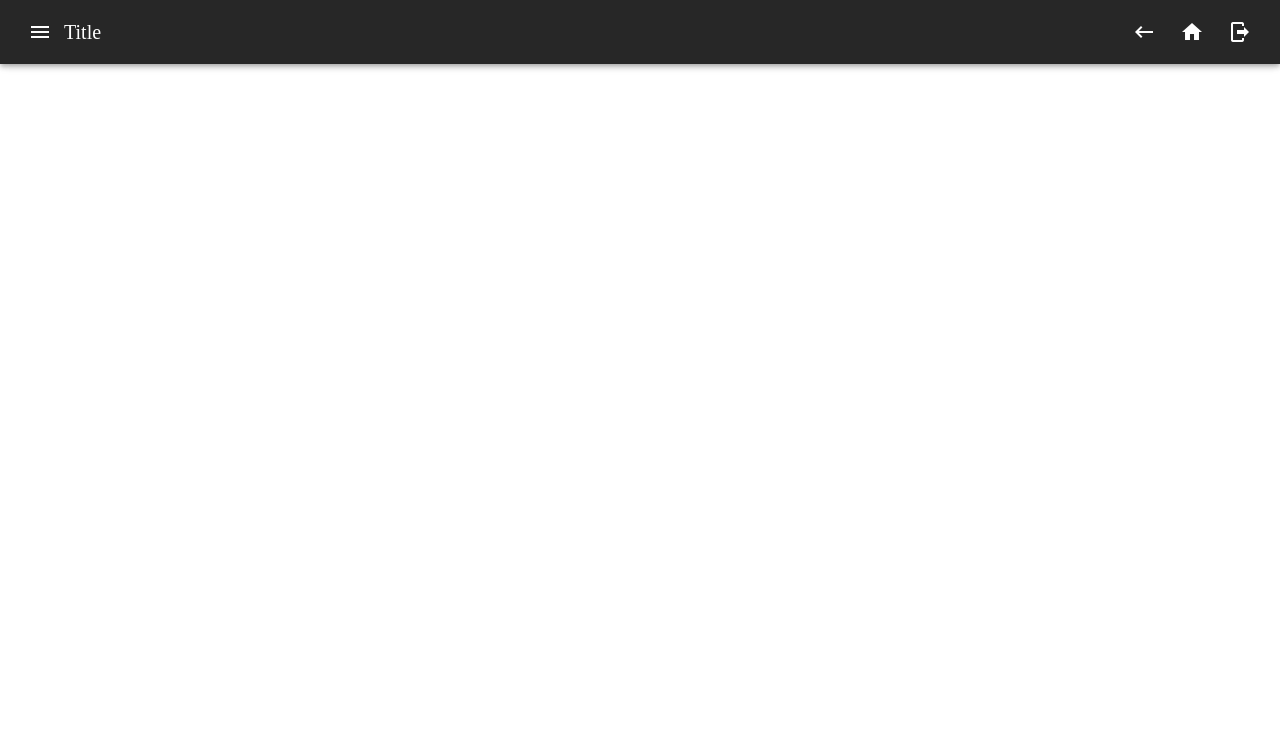
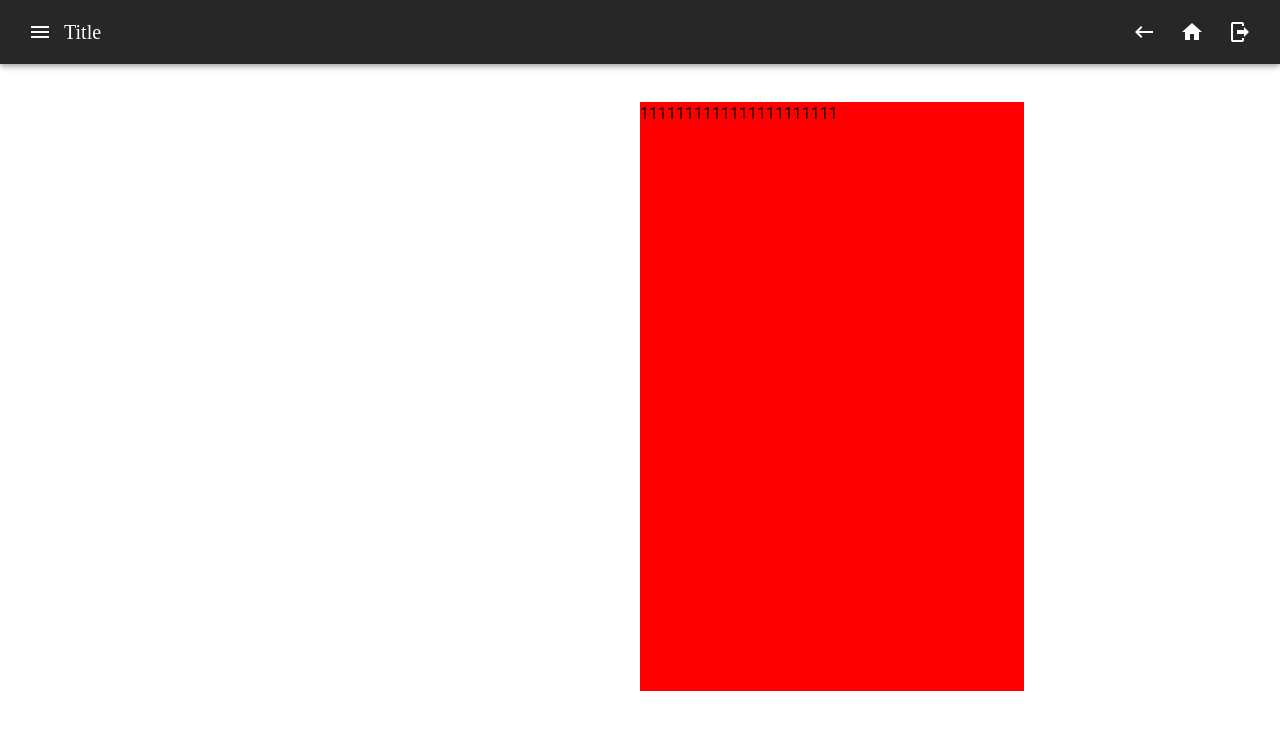
Before and after one commit to 2020SWChallenge-MoAI/app, a Vue app: page /reading in a window 1280 px wide. Shown: the top 730 px of the page. Built offline with nearby package versions, Linux system fonts and the light colour scheme; no server answers.

Commit message:
DB 연결 및 디자인 수정

```diff
--- /dev/null
+++ b/src/components/BookFrame.vue
@@ -0,0 +1,118 @@
+<template>
+    <div class="pageContainer">
+        <div v-for="article of articles" :style="setZindex(article)"
+        :key="article.id" :class="{pageClicked: article.clicked, cover: !article.clicked}" @click="pageClick(article.id)">
+            <figure class="front"> {{ article.text }} </figure>
+            <figure class="back">{{ article.text }}</figure>
+        </div>
+
+        {{ book.content }}
+    </div>
+</template>
+
+<script>
+import axios from 'axios';
+
+export default {
+    props: ['bookId'],
+    data() {
+        return {
+            articles: [
+                {id: 1, text:"1111111111111111111111", clicked: false,},
+                {id: 2, text:"2222222222222222222222", clicked: false,},
+                {id: 3, text:"3333333333333333333333", clicked: false,},
+                {id: 4, text:"4444444444444444444444", clicked: false,},
+            ],
+            book: {},
+        }
+    },
+    methods: {
+        pageClick(id) {
+            this.articles[id - 1].clicked = !this.articles[id - 1].clicked;
+            this.polling = setInterval(() => {
+                this.page1reset()
+                console.log('test')
+            }, 1000);
+        },
+        page1reset() {
+
+            clearInterval(this.polling)
+        },
+        setZindex(article) {
+            if(article.clicked) {
+                return {zIndex: article.id};
+            } else {
+                return {zIndex: 100 - article.id};
+            }
+        }
+    },
+    created() {
+        console.log(this.bookId)
+        axios
+            .get('/api/books/'+this.bookId, {
+            })
+            .then(res => {
+                this.book = res.data;
+            })
+            .catch(err => {
+                console.log(err)
+            })
+    }
+}
+</script>
+
+<style scope>
+.pageContainer {
+  width: 50%;
+  height: 80%;
+  position:relative;
+  perspective: 2000px;
+  margin-left: 50%;
+  margin-top: 3%;
+}
+
+.cover {
+  width: 60%;
+  height: 100%;
+  position: absolute;
+  background-color: #34b58c;
+  transform: rotateY(0deg);
+  transform-style: preserve-3d;
+  transform-origin: left;
+  transition: all 1s ease-in;
+}
+
+.pageClicked {
+  width: 60%;
+  height: 100%;
+  position: absolute;
+  background-color: #34b58c;
+  transform: rotateY(-180deg);
+  transform-style: preserve-3d;
+  transform-origin: left;
+  transition: all 1s ease-in;
+}
+
+figure {
+  margin: 0;
+  position: absolute;
+  width: 100%;
+  height: 100%;
+  backface-visibility: hidden;
+}
+
+figure.front {
+  background: red;
+  position: absolute;;
+}
+
+figure.back {
+  background: green;
+  transform: rotateY(180deg);
+  position: absolute;;
+}
+
+figure.another {
+    background: purple;
+}
+</style>
--- a/src/components/BookList.vue
+++ b/src/components/BookList.vue
@@ -27,18 +27,7 @@ import axios from 'axios';
 export default {
   data () {
     return {
-      books: [
-        { id: 1, title: "신데렐라" },
-        { id: 2, title: "백설공주" },
-        { id: 3, title: "흥부와 놀부" },
-        { id: 4, title: "홍길동전" },
-        { id: 5, title: "토끼와 거북이" },
-        { id: 6, title: "파브르 위인전" },
-        { id: 7, title: "삼국지" },
-        { id: 8, title: "마음의 소리" },
-        { id: 9, title: "집이 없어" },
-        { id: 10, title: "신의 탑" },
-      ]
+      books: []
     }
   },
   methods: {
@@ -49,15 +38,10 @@ export default {
   },
   created() {
     axios
-      .post('', {
-        "email": "eve.holt@reqres.in",
-        "password": "pistol"
+      .get("api/books/", {
       })
       .then(res => {
-        console.log(this.idididid)
-        this.idididid = res["data"].id
-        console.log(this.idididid)
-        console.log(res)
+        this.books = res.data
       })
       .catch(err => {
         console.log(err)
--- a/src/components/SolveProblem.vue
+++ b/src/components/SolveProblem.vue
@@ -75,6 +75,17 @@ export default {
             this.dialog = dialog
         },
     },
+    created() {
+        axios
+            .get('api/qna/random/'+this.bookId, {
+            })
+            .then(res => {
+                console.log(this.res)
+            })
+            .catch(err => {
+                console.log(err)
+        })
+    }
 }
 </script>
 
--- a/src/router/index.js
+++ b/src/router/index.js
@@ -1,8 +1,6 @@
 import Vue from 'vue'
 import VueRouter from 'vue-router'
 import Home from '../views/Home.vue'
-import Activity from '../views/Activity.vue'
-import ActivityList from '../views/ActivityList.vue'
 
 Vue.use(VueRouter)
 
@@ -15,7 +13,7 @@ Vue.use(VueRouter)
   {
     path: '/book',
     name: 'Book',
-    component: () => import(/* webpackChunkName: "about" */ '../views/Book.vue')
+    component: () => import('../views/Book.vue')
   },
   {
     path: '/activity',
@@ -57,6 +55,11 @@ Vue.use(VueRouter)
     name: 'Game',
     component: () => import('../views/Game.vue')
   },
+  {
+    path: '/reading',
+    name: 'Reading',
+    component: () => import('../views/Reading.vue')
+  },
 ]
 
 const router = new VueRouter({
--- a/src/views/Book.vue
+++ b/src/views/Book.vue
@@ -1,6 +1,6 @@
 <template>
   <div>
-    <BookList />
+    <BookList @bookId="getBookId" @bookTitle="getBookTitle"/>
   </div>
 </template>
 
@@ -11,7 +11,22 @@ export default {
   components: {
     BookList,
   },
-
+  data () {
+    return {
+      bookid: 0,
+      booktitle: '',
+    }
+  },
+  methods: {
+    getBookId(id) {
+      this.bookid = id;
+    },
+    getBookTitle(title) {
+      this.booktitle = title;
+      var router = this.$router;
+      router.push({ name: 'Reading' , params: { bookId: this.bookid, bookTitle: this.booktitle }});
+    }
+  },
 }
 </script>
 
--- a/src/views/Game.vue
+++ b/src/views/Game.vue
@@ -28,7 +28,7 @@ export default {
     },
     data () {
         return {
-            time: 10,
+            time: 30,
             Ftype: 0,
             bookId: this.$route.params.bookId,
 
--- a/src/views/Home.vue
+++ b/src/views/Home.vue
@@ -1,10 +1,10 @@
 <template>
   <div style="margin-top: 10%;">
-    <v-container class="d-flex justify-space-around mb-6">
+    <div class="d-flex justify-space-around mb-6">
     <router-link to="/book" style="textDecoration: none" ><v-btn id="btn" class="ma-2" x-large color="warning" dark>책 읽기</v-btn></router-link>
     <router-link to="/activity" style="textDecoration: none" ><v-btn id="btn" class="ma-2" x-large color="primary" dark>활동하기</v-btn></router-link>
     <router-link to="/activityList" style="textDecoration: none" ><v-btn id="btn" class="ma-2" x-large color="success" dark>활동보기</v-btn></router-link>
-    </v-container>
+    </div>
   </div>
 </template>
 
@@ -16,7 +16,7 @@ export default {
 
 <style scoped>
 #btn {
-  width: 180px;
-  height: 100px;
+  width: 300px;
+  height: 150px;
 }
 </style>
--- /dev/null
+++ b/src/views/Reading.vue
@@ -0,0 +1,22 @@
+<template>
+  <BookFrame :bookId="bookId"/>
+</template>
+
+<script>
+import BookFrame from '../components/BookFrame';
+
+export default {
+    components: {
+        BookFrame,
+    },
+    data() {
+      return {
+        bookId: this.$route.params.bookId
+      }
+    }
+}
+</script>
+
+<style scoped>
+
+</style>
```
Also changed, not shown: src/components/MakeProblem.vue (+40 -36 lines).
